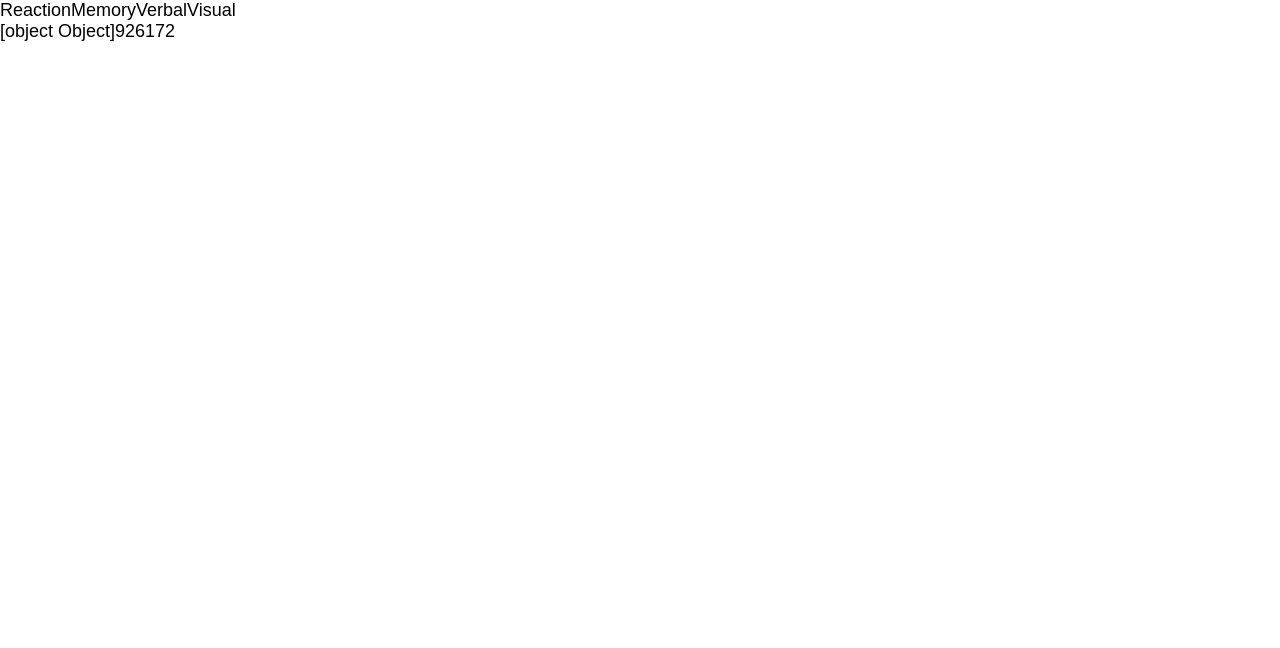
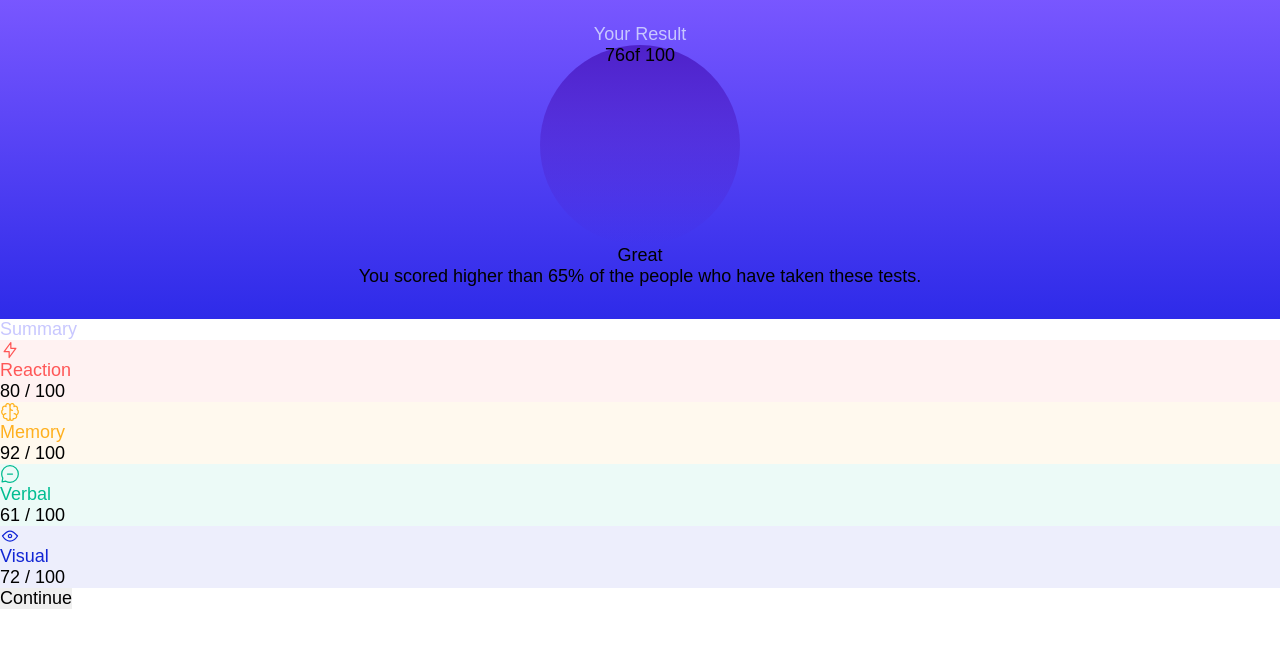
Before and after one commit to Dudeldups/FM-results-summary-component, a React (Vite) app: page / in a window 1280 px wide. Shown: the top 648 px of the page. Built offline with nearby package versions, Linux system fonts and the light colour scheme; a web font is replaced by a local one.

Commit message:
added js and base css layout

```diff
--- a/src/App.jsx
+++ b/src/App.jsx
@@ -1,25 +1,27 @@
 import { useEffect, useState } from "react";
 import data from "./data/data.json";
+import Result from "./components/Result";
+import Summary from "./components/Summary";
 
 export default function App() {
-  const [summary, setSummary] = useState(data);
+  const [skillSummary, setSkillSummary] = useState(data);
   const [averageScore, setAverageScore] = useState(0);
 
   useEffect(() => {
-    const average = summary.reduce((total, skill) => {
-      return total + skill.score;
+    setAverageScore(() => {
+      const sumOfScores = data.reduce((sum, skill) => sum + skill.score, 0);
+      return Math.round(sumOfScores / skillSummary.length);
     });
-    setAverageScore(average);
-  }, summary);
+  }, skillSummary);
 
   const test = data.map(item => {
     return item.category;
   });
 
   return (
-    <div>
-      <div>{test}</div>
-      <div>{averageScore}</div>
+    <div className="card">
+      <Result averageScore={averageScore} />
+      <Summary skillSummary={skillSummary} />
     </div>
   );
 }
--- /dev/null
+++ b/src/components/Result.jsx
@@ -0,0 +1,35 @@
+import "./Result.scss";
+
+export default function Result({ averageScore }) {
+  const getExpression = () => {
+    if (averageScore >= 95) {
+      return "Excellent";
+    } else if (averageScore >= 85) {
+      return "Very good";
+    } else if (averageScore >= 75) {
+      return "Great";
+    } else if (averageScore >= 65) {
+      return "Fair";
+    } else {
+      return "Average";
+    }
+  };
+
+  const scoreAsExpression = getExpression();
+
+  return (
+    <div className="result">
+      <h2 className="title">Your Result</h2>
+      <div className="circle">
+        <p className="score">
+          {averageScore}
+          <span className="score-max">of 100</span>
+        </p>
+      </div>
+      <p className="expression">{scoreAsExpression}</p>
+      <p className="recap">
+        You scored higher than 65% of the people who have taken these tests.
+      </p>
+    </div>
+  );
+}
--- /dev/null
+++ b/src/components/Result.scss
@@ -0,0 +1,21 @@
+@use "../scss/colors";
+@use "../scss/gradients";
+
+.result {
+  background: linear-gradient(gradients.$slate-royal-blue);
+  padding: 1.5rem 2rem 2rem;
+  text-align: center;
+  display: grid;
+  justify-items: center;
+}
+
+.title {
+  color: colors.$lavender;
+}
+
+.circle {
+  background: linear-gradient(gradients.$violet-persian-blue);
+  border-radius: 50%;
+  width: min(37vw, 12.5rem);
+  aspect-ratio: 1 / 1;
+}
--- /dev/null
+++ b/src/components/Summary.jsx
@@ -0,0 +1,41 @@
+import "./Summary.scss";
+
+export default function Summary({ skillSummary }) {
+  const skills = skillSummary.map(skill => {
+    let color;
+    switch (skill.category) {
+      case "Reaction":
+        color = "red";
+        break;
+      case "Memory":
+        color = "yellow";
+        break;
+      case "Verbal":
+        color = "green";
+        break;
+      case "Visual":
+        color = "blue";
+        break;
+      default:
+        break;
+    }
+
+    return (
+      <article className={"skill " + color} key={skill.category}>
+        <img src={skill.icon} alt="" />
+        <p className="category">{skill.category}</p>
+        <p className="score">
+          {skill.score} <span className="score-max">/ 100</span>
+        </p>
+      </article>
+    );
+  });
+
+  return (
+    <div className="summary">
+      <h2 className="title">Summary</h2>
+      <div className="skills">{skills}</div>
+      <button>Continue</button>
+    </div>
+  );
+}
--- /dev/null
+++ b/src/components/Summary.scss
@@ -0,0 +1,35 @@
+@use "../scss/colors";
+
+$bg-opacity: 0.075;
+
+.red {
+  background-color: rgba(colors.$red, $bg-opacity);
+
+  & > .category {
+    color: colors.$red;
+  }
+}
+
+.yellow {
+  background-color: rgba(colors.$yellow, $bg-opacity);
+
+  & > .category {
+    color: colors.$yellow;
+  }
+}
+
+.green {
+  background-color: rgba(colors.$green, $bg-opacity);
+
+  & > .category {
+    color: colors.$green;
+  }
+}
+
+.blue {
+  background-color: rgba(colors.$blue, $bg-opacity);
+
+  & > .category {
+    color: colors.$blue;
+  }
+}
--- a/src/main.jsx
+++ b/src/main.jsx
@@ -3,7 +3,7 @@ import ReactDOM from "react-dom/client";
 import App from "./App.jsx";
 import "./scss/main.scss";
 
-ReactDOM.createRoot(document.getElementById("root")).render(
+ReactDOM.createRoot(document.querySelector("#root")).render(
   <React.StrictMode>
     <App />
   </React.StrictMode>
```
